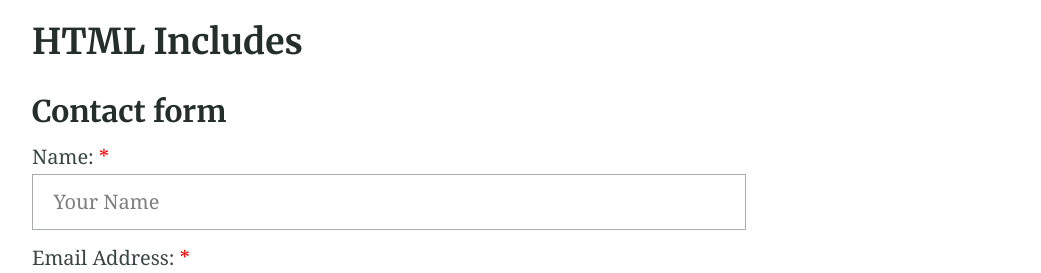
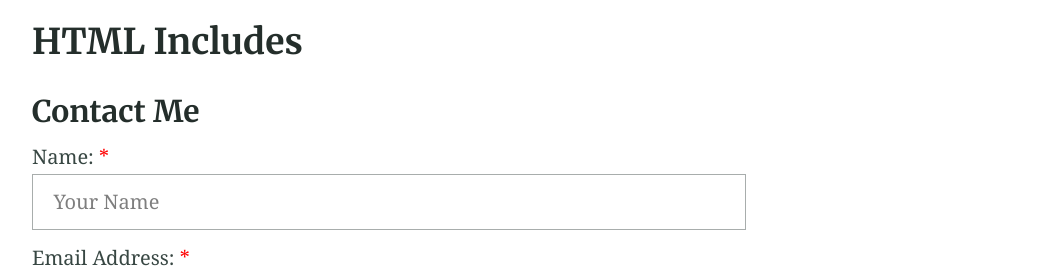
Before and after one commit to michaleaking/michaleaking.github.io, a Jekyll site: the page built from about.md, in a window 1280 px wide and 900 px high, scrolled down 2626 px. Shown: the part 168-441 px from the top of the window, without its empty margins (32-1073 px from the left). Built offline with Jekyll 4.4.1, drawn with Linux system fonts in a browser that asks for light colours.

Commit message:
Update about.md

```diff
--- a/about.md
+++ b/about.md
@@ -78,7 +78,7 @@ blockquote.innerHTML = bolden("Mr. Sullivan", blockquote.innerHTML)
 
 ## HTML Includes
 
-### Contact form
+### Contact Me
 
 {% include site-form.html %}
 
```
